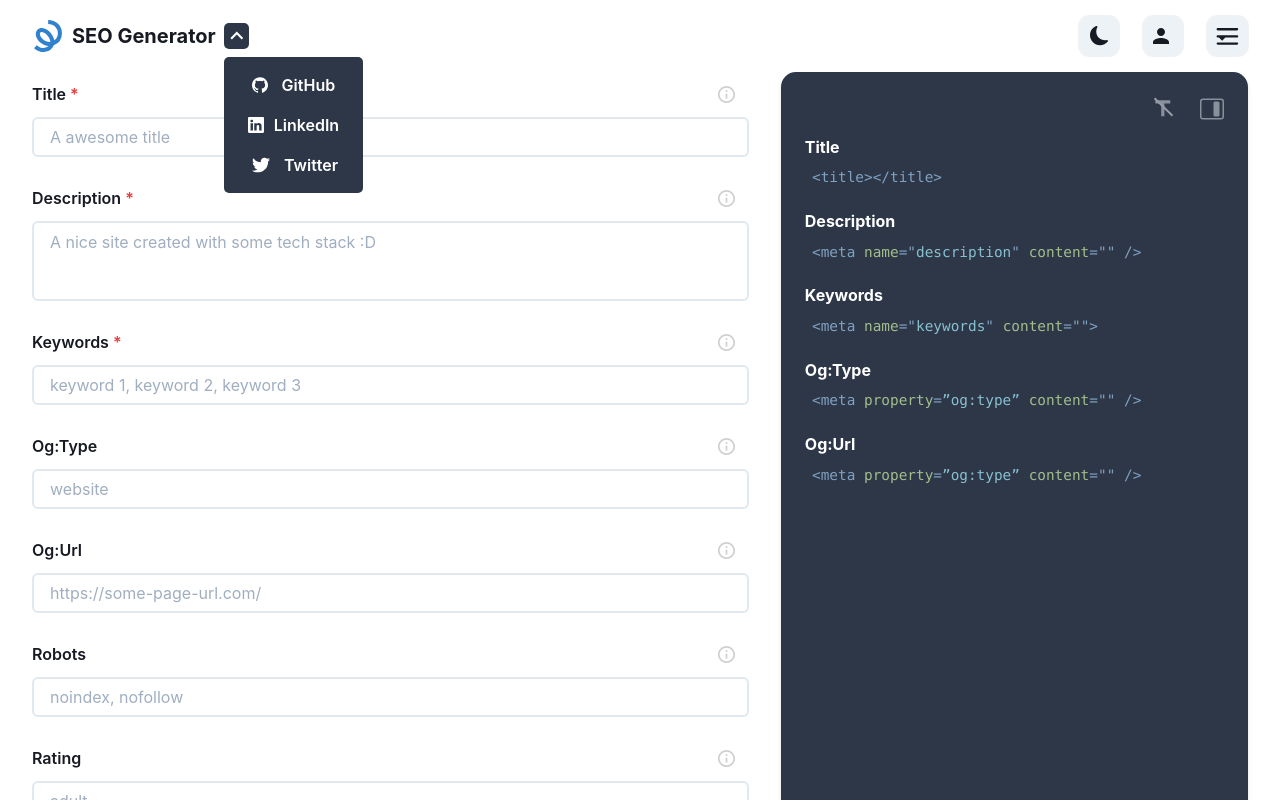
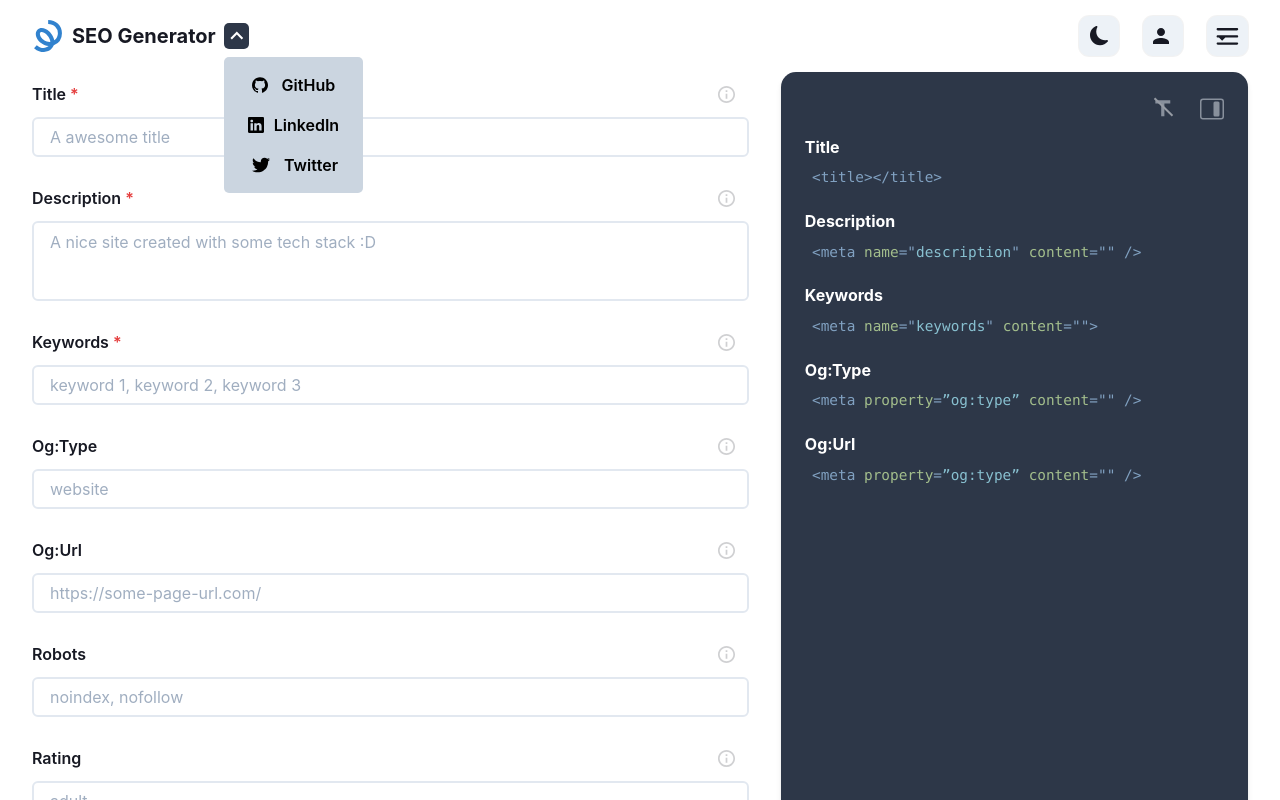
Before and after one commit to mrLuisFer/seo-generator, a Next.js app: page / in a window 1280 px wide. Both pictures are taken after a click on the element 236 px from the left and 36 px from the top of the page. Shown: the top 800 px of the page. Built offline with nearby package versions, Linux system fonts and the light colour scheme.

Commit message:
add light mode styles for drop down menu in the header

```diff
--- a/components/common/Header/Logo/DropDownMenuToggle/DropDownItem.tsx
+++ b/components/common/Header/Logo/DropDownMenuToggle/DropDownItem.tsx
@@ -1,6 +1,7 @@
 import { HStack, Text } from '@chakra-ui/react'
 import { transitionProperty } from 'lib/transitionProperty'
-import { gray, white } from 'lib/chakraColors'
+import { gray, white, black } from 'lib/chakraColors'
+import { useDarkMode } from 'hooks/useDarkMode'
 
 interface DropDownItemProps {
   children: any
@@ -8,15 +9,17 @@ interface DropDownItemProps {
 }
 
 export default function DropDownItem({ children, text }: DropDownItemProps) {
+  const { isDarkMode } = useDarkMode()
+
   return (
     <HStack
-      _hover={{ background: gray.$600 }}
+      _hover={{ background: isDarkMode ? gray.$600 : gray.$400 }}
       cursor="pointer"
       fontWeight="semibold"
       p="0.5rem 1.5rem"
       transition={transitionProperty('background')}
       userSelect="none"
-      color={white}
+      color={isDarkMode ? white : black}
       spacing="10px"
       w="100%"
       justifyContent="space-evenly"
--- a/components/common/Header/Logo/DropDownMenuToggle/DropDownMenu.tsx
+++ b/components/common/Header/Logo/DropDownMenuToggle/DropDownMenu.tsx
@@ -1,16 +1,18 @@
 import { VStack } from '@chakra-ui/react'
-import { gray, white } from 'lib/chakraColors'
+import { BsLinkedin } from 'react-icons/bs'
+import { TiSocialTwitter } from 'react-icons/ti'
+import { ImGithub } from 'react-icons/im'
+import { gray } from 'lib/chakraColors'
 import DropDownItem from './DropDownItem'
-import { ImGithub } from 'react-icons/im'
-import { TiSocialTwitter } from 'react-icons/ti'
-import { BsLinkedin } from 'react-icons/bs'
+import { useDarkMode } from 'hooks/useDarkMode'
 
 export default function DropDownMenu() {
+  const { isDarkMode } = useDarkMode()
+
   return (
     <VStack
-      bg={gray.$700}
+      bg={isDarkMode ? gray.$700 : gray.$300}
       borderRadius="5px"
-      color={white}
       marginTop="0.5rem"
       p="0.5rem 0"
       position="absolute"
--- a/components/common/Header/Logo/DropDownMenuToggle/index.tsx
+++ b/components/common/Header/Logo/DropDownMenuToggle/index.tsx
@@ -6,6 +6,7 @@ import { transitionProperty } from 'lib/transitionProperty'
 import { useDarkMode } from 'hooks/useDarkMode'
 import DropDownMenu from './DropDownMenu'
 import ClickOutside from 'components/common/ClickOutside'
+import { CSSObject } from '@emotion/react'
 
 export default function DropDownMenuToggle() {
   const [isShowMenu, setIsShowMenu] = useState(false)
@@ -13,10 +14,16 @@ export default function DropDownMenuToggle() {
 
   const fontColor = isDarkMode ? white : black
 
+  const hoverObjOptions: CSSObject = {
+    background: isDarkMode ? gray.$700 : gray.$400,
+    color: isDarkMode ? white : gray.$800,
+    opacity: 1,
+  }
+
   return (
     <Box position="relative">
       <Flex
-        _hover={{ background: gray.$700, color: white, opacity: 1 }}
+        _hover={hoverObjOptions}
         alignItems="center"
         as="section"
         bg={isShowMenu ? gray.$700 : 'transparent'}
```
